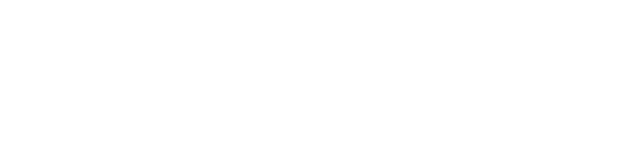
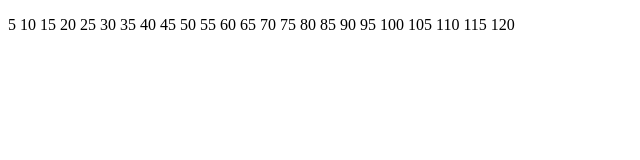
Before and after one commit to maxbaldwin/Practice-Javascript, a plain HTML site: page index.html in a window 1280 px wide. Shown: the whole page, without its empty margins (0-640 px from the left). Drawn offline with Linux system fonts and the light colour scheme.

Commit message:
1st problem solved

```diff
--- a/for-loops.js
+++ b/for-loops.js
@@ -0,0 +1,9 @@
+//Solving problem one, incrementing number by 5 and stopping at 120
+
+//create variable
+var count;
+//create for loop with variable above. "Count" starts at 5. Then state where you want it to end, 120.
+//then state by how many numbers you want to count it "5"
+for (count = 5; count <= 120; count = count +5) {
+  document.getElementById("count5").innerHTML += count + " ";
+};
--- a/index.html
+++ b/index.html
@@ -5,6 +5,7 @@
   <title>Practice Javascript</title>
 </head>
 <body>
+<p id="count5"></p>
 
   <script src="for-loops.js"></script>
 </body>
```
